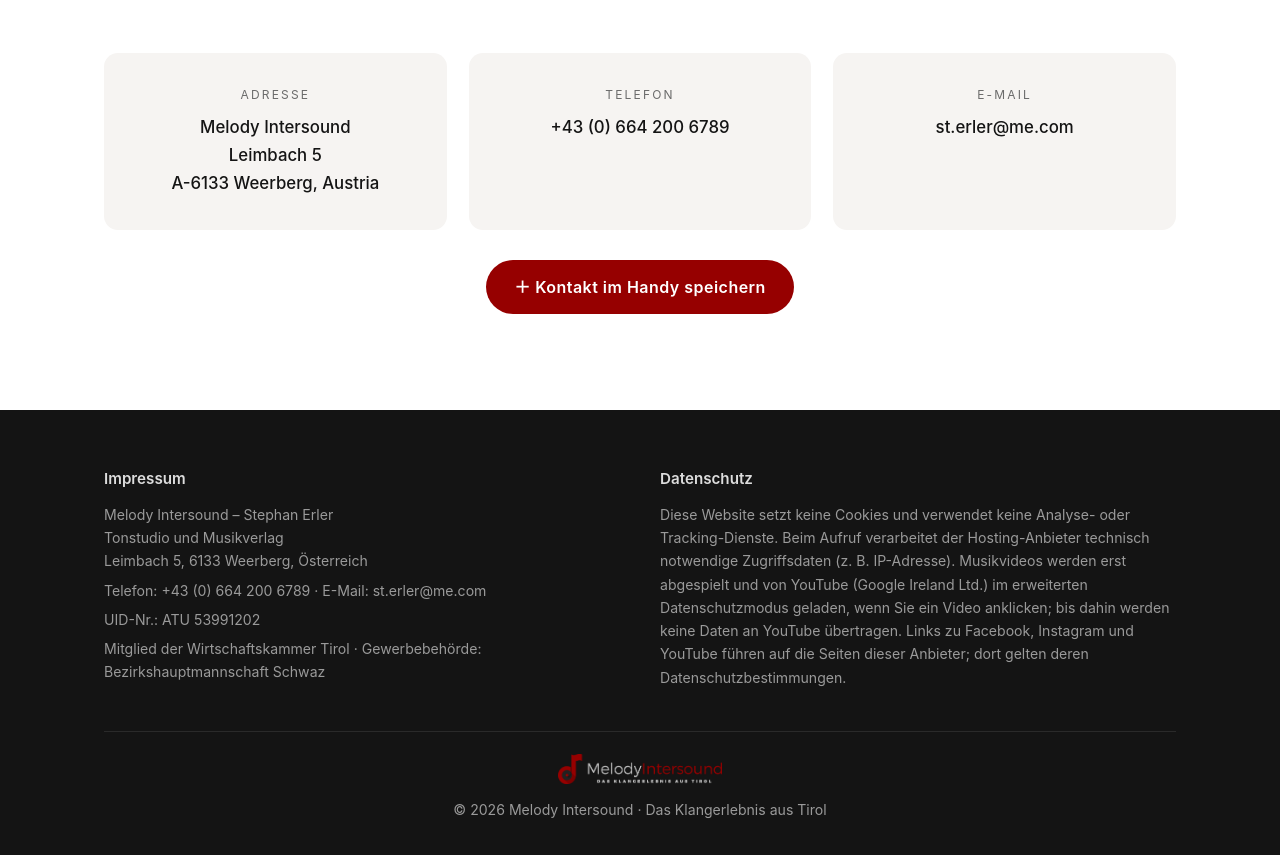
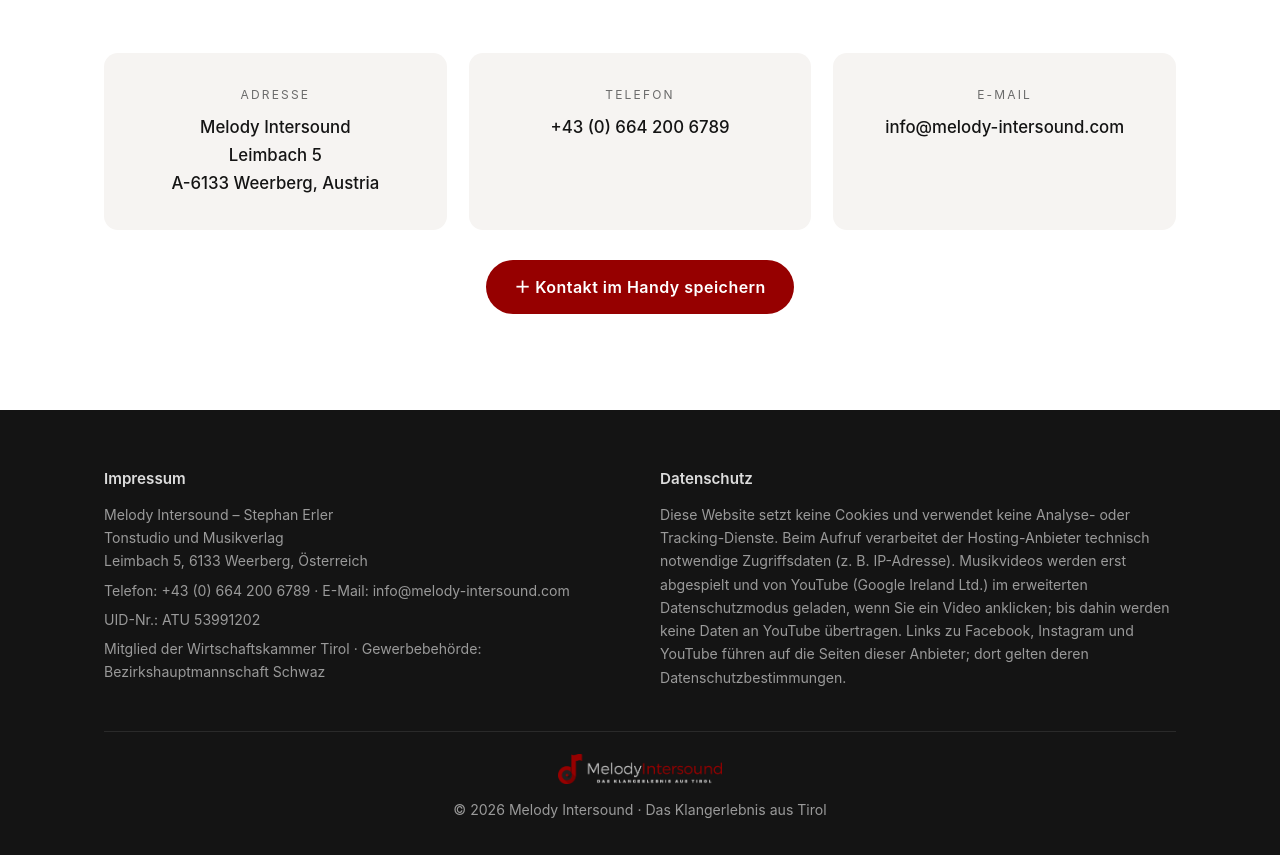
Before and after one commit to melody492/melody-intersound, a plain HTML site: page index.html in a window 1280 px wide. Shown: the part 7903-8758 px from the top of the page. Drawn offline with Linux system fonts and the light colour scheme.

Commit message:
Kontakt-E-Mail auf info@melody-intersound.com umgestellt
Co-Authored-By: Claude Opus 5.5 <noreply@anthropic.com>

```diff
--- a/index.html
+++ b/index.html
@@ -397,7 +397,7 @@ footer img{height:30px;width:auto;margin:0 auto 14px}
     <div class="kontakt-raster">
       <div class="einblenden"><small>Adresse</small><p>Melody Intersound<br>Leimbach 5<br>A-6133 Weerberg, Austria</p></div>
       <div class="einblenden"><small>Telefon</small><a href="tel:+436642006789">+43 (0) 664 200 6789</a></div>
-      <div class="einblenden"><small>E-Mail</small><a href="mailto:st.erler@me.com">st.erler@me.com</a></div>
+      <div class="einblenden"><small>E-Mail</small><a href="mailto:info@melody-intersound.com">info@melody-intersound.com</a></div>
     </div>
     <div style="text-align:center"><a class="knopf" href="kontakt.vcf" download="Melody-Intersound.vcf">＋ Kontakt im Handy speichern</a></div>
   </div>
@@ -409,7 +409,7 @@ footer img{height:30px;width:auto;margin:0 auto 14px}
       <div id="impressum">
         <h3>Impressum</h3>
         <p>Melody Intersound – Stephan Erler<br>Tonstudio und Musikverlag<br>Leimbach 5, 6133 Weerberg, Österreich</p>
-        <p>Telefon: +43 (0) 664 200 6789 · E-Mail: st.erler@me.com</p>
+        <p>Telefon: +43 (0) 664 200 6789 · E-Mail: info@melody-intersound.com</p>
         <p>UID-Nr.: ATU 53991202</p>
         <p>Mitglied der Wirtschaftskammer Tirol · Gewerbebehörde: Bezirkshauptmannschaft Schwaz</p>
       </div>
```
Also changed, not shown: 1 other file.
